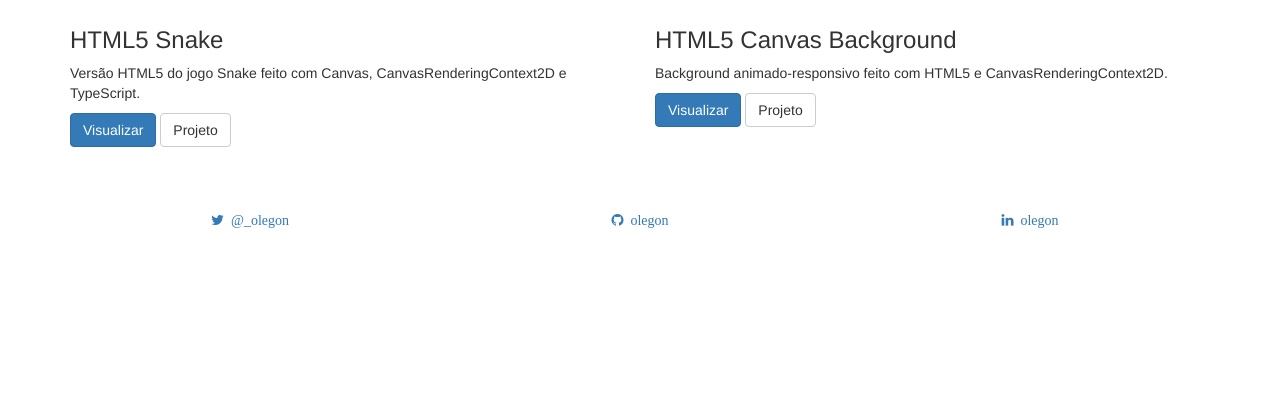
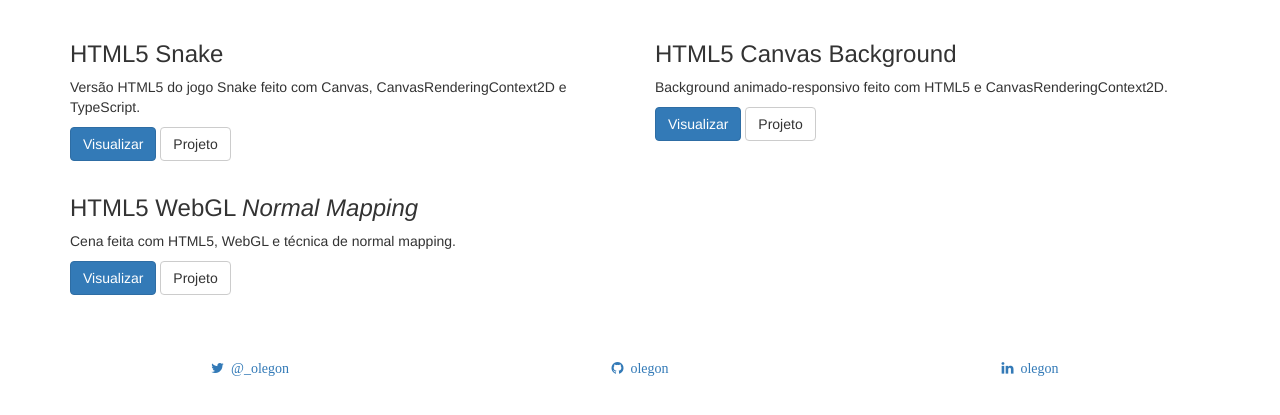
Before and after one commit to olegon/olegon.github.io, a website: page src/index.html in a window 1280 px wide. Shown: the part 237-652 px from the top of the page. Drawn offline with nearby package versions, Linux system fonts and the light colour scheme.

Commit message:
- Adicionado projeto HTML5 WebGL Normal Mapping

```diff
--- a/src/css/main.css
+++ b/src/css/main.css
@@ -17,6 +17,10 @@
     margin-top: 5rem;
 }
 
+.projeto {
+    padding-top: 1em;
+}
+
 .contatos {
     margin-top: 5rem;
 }
--- a/src/index.html
+++ b/src/index.html
@@ -50,19 +50,27 @@
             <div class="col-xs-12">
                 <h2>Github <small>Projetos Pessoais</small></h2>
             </div>
-            <div class="col-sm-6">
+
+            <div class="projeto col-sm-6">
                 <h3>HTML5 Snake</h3>
                 <p>Versão HTML5 do jogo Snake feito com Canvas, CanvasRenderingContext2D e TypeScript.</p>
 
                 <a class="btn btn-primary" href="http://olegon.github.io/html5-snake">Visualizar</a>
                 <a class="btn btn-default" href="https://github.com/olegon/html5-snake">Projeto</a>
             </div>
-            <div class="col-sm-6">
+            <div class="projeto col-sm-6">
                 <h3>HTML5 Canvas Background</h3>
                 <p>Background animado-responsivo feito com HTML5 e CanvasRenderingContext2D.</p>
 
                 <a class="btn btn-primary" href="http://olegon.github.io/html5-canvasbackground">Visualizar</a>
                 <a class="btn btn-default" href="https://github.com/olegon/html5-canvasbackground">Projeto</a>
+            </div>
+            <div class="projeto col-xs-12">
+                <h3>HTML5 WebGL <em>Normal Mapping</em></h3>
+                <p>Cena feita com HTML5, WebGL e técnica de normal mapping.</p>
+
+                <a class="btn btn-primary" href="http://olegon.github.io/html5-webgl-normalmapping">Visualizar</a>
+                <a class="btn btn-default" href="https://github.com/olegon/html5-webgl-normalmapping">Projeto</a>
             </div>
         </div>
 
```
Also changed, not shown: dist/css/main.css, dist/index.html, 1 other file.
